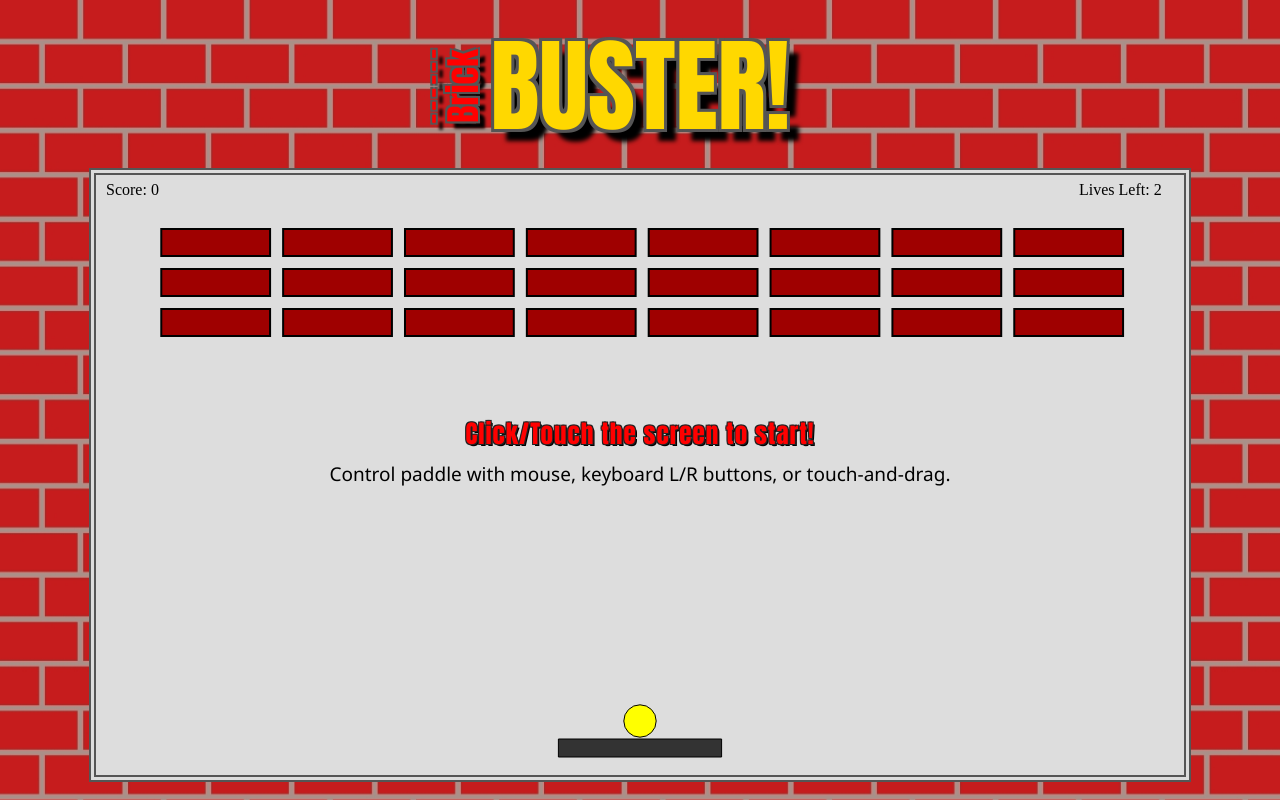
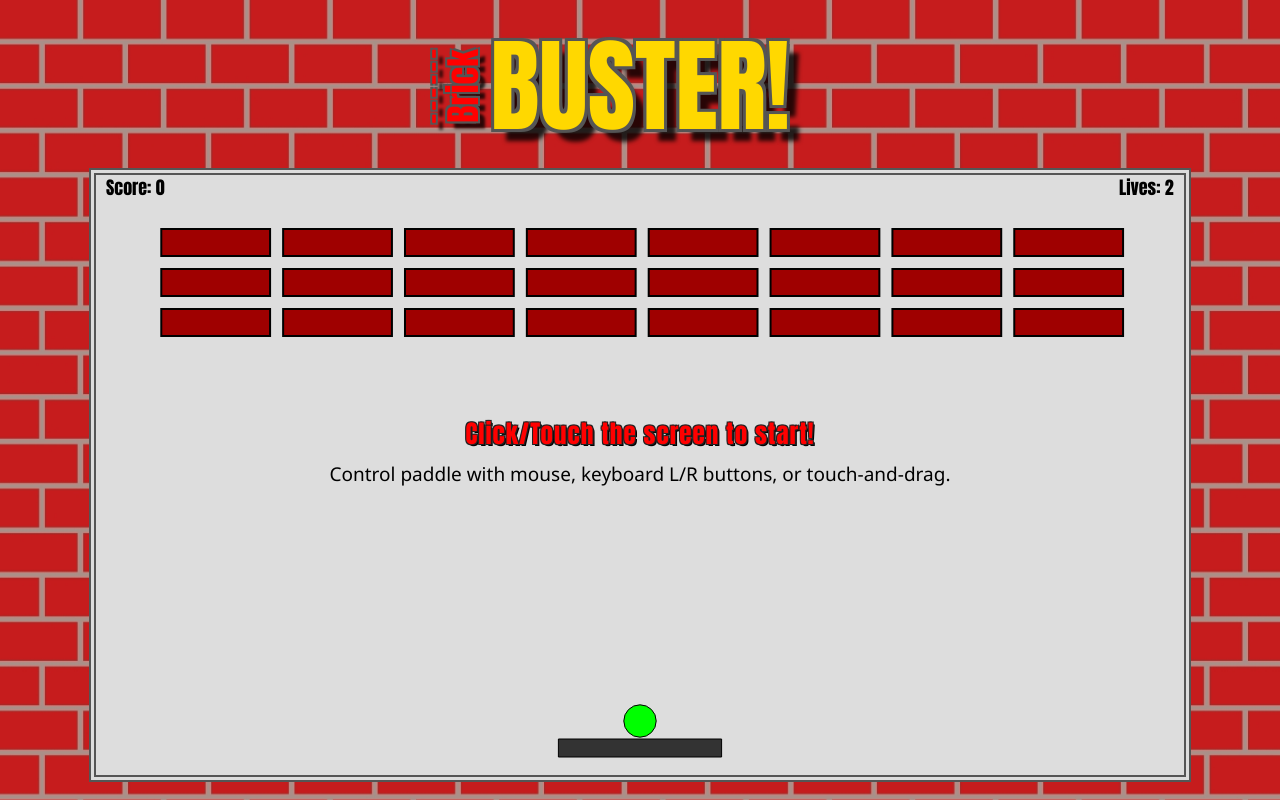
Before and after one commit to dcjwest/brickbuster, a plain HTML site: page index.html in a window 1280 px wide. Drawn offline with nearby package versions, Linux system fonts and the light colour scheme.

Commit message:
A few design tweaks :art:
Experimented with colours a bit;
- extracted ball colours array into global scope and filled it with neon colour strings.
- refactored colourBall function so the same colour can't be selected consecutively.
- changed the font family and size of the "Score" and "Lives" labels.
- made the shadow of the logo text slightly transparent, so it gives more depth.

```diff
--- a/script.js
+++ b/script.js
@@ -14,8 +14,9 @@ $(function(){
 	var ballSpeed = 2;
 	var ball_dx = ballSpeed;
 	var ball_dy = -ballSpeed;
-	var ballColour = "yellow";
 	var ballCollision = false;
+	var ballColour = "#00FF00";
+	var coloursArr = ["#000000", "#FF0009", "#FF3300", "#FFFF00", "#00FF00", "#0560FF", "#6600FF", "#FF0066", "#FFFFFF"];
 	//User input variables
 	var rightPressed = false;
 	var leftPressed = false;
@@ -194,9 +195,9 @@ $(function(){
 
 	//Change ball colour every time it hits a brick
 	function colourBall(){
-		var coloursArr = new Array("black", "red", "orange", "yellow", "green", "blue", "purple");
-		var randNum = Math.floor(Math.random()*6+1);
-		return coloursArr[randNum];
+		var randNum = Math.floor(Math.random()*8+1);
+		var nextColour = coloursArr[randNum]
+		return ballColour === nextColour? coloursArr[0] : nextColour;
 	}
 
 	function drawPaddle(){
@@ -232,15 +233,15 @@ $(function(){
 	}
 
 	function drawScore(){
-		ctx.font = "16px Comic Sans MS";
+		ctx.font = "18px Impact";
 		ctx.fillStyle = "black";
 		ctx.fillText("Score: "+score, 10, 20);
 	}
 
 	function drawLives(){
-		ctx.font = "16px Comic Sans MS";
+		ctx.font = "18px Impact";
 		ctx.fillStyle = "black";
-		ctx.fillText("Lives Left: "+lives, canvas.width - 105, 20);
+		ctx.fillText("Lives: "+lives, canvas.width - 65, 20);
 	}
 
 	function draw(){
--- a/style.css
+++ b/style.css
@@ -55,14 +55,14 @@ section {
 	position: absolute;
 	bottom: 50%;
 	text-decoration: overline dashed;
-	text-shadow: 2px 2px 0 #555, -2px 2px 0 #555, 2px -2px 0 #555, -2px -2px 0 #555, -7px 7px 3px #000 !important;
+	text-shadow: 2px 2px 0 #555, -2px 2px 0 #555, 2px -2px 0 #555, -2px -2px 0 #555, -7px 7px 3px rgba(0,0,0,0.8) !important;
 	transform: rotate(-90deg) translate(-50%, 0);
 	transform-origin: bottom left;
 }
 
 .level-txt {
 	position: relative;
-	text-shadow: 3px 3px 0 #555, -3px 3px 0 #555, 3px -3px 0 #555, -3px -3px 0 #555, 12px 12px 4px #000 !important;
+	text-shadow: 3px 3px 0 #555, -3px 3px 0 #555, 3px -3px 0 #555, -3px -3px 0 #555, 12px 12px 4px rgba(0,0,0,0.8) !important;
 }
 
 #myCanvas {
@@ -114,6 +114,7 @@ section {
 }
 #replay {
 	box-shadow: 2px 2px 2px #555;
+	cursor: pointer;
 	display: none;
 	font-size: 20px;
 	margin-top: 0;
@@ -128,7 +129,6 @@ section {
 #replay:hover:after {
 	color: #F00;
 	content: 'YEAH!';
-	cursor: pointer;
 }
 
 .animate {
```
